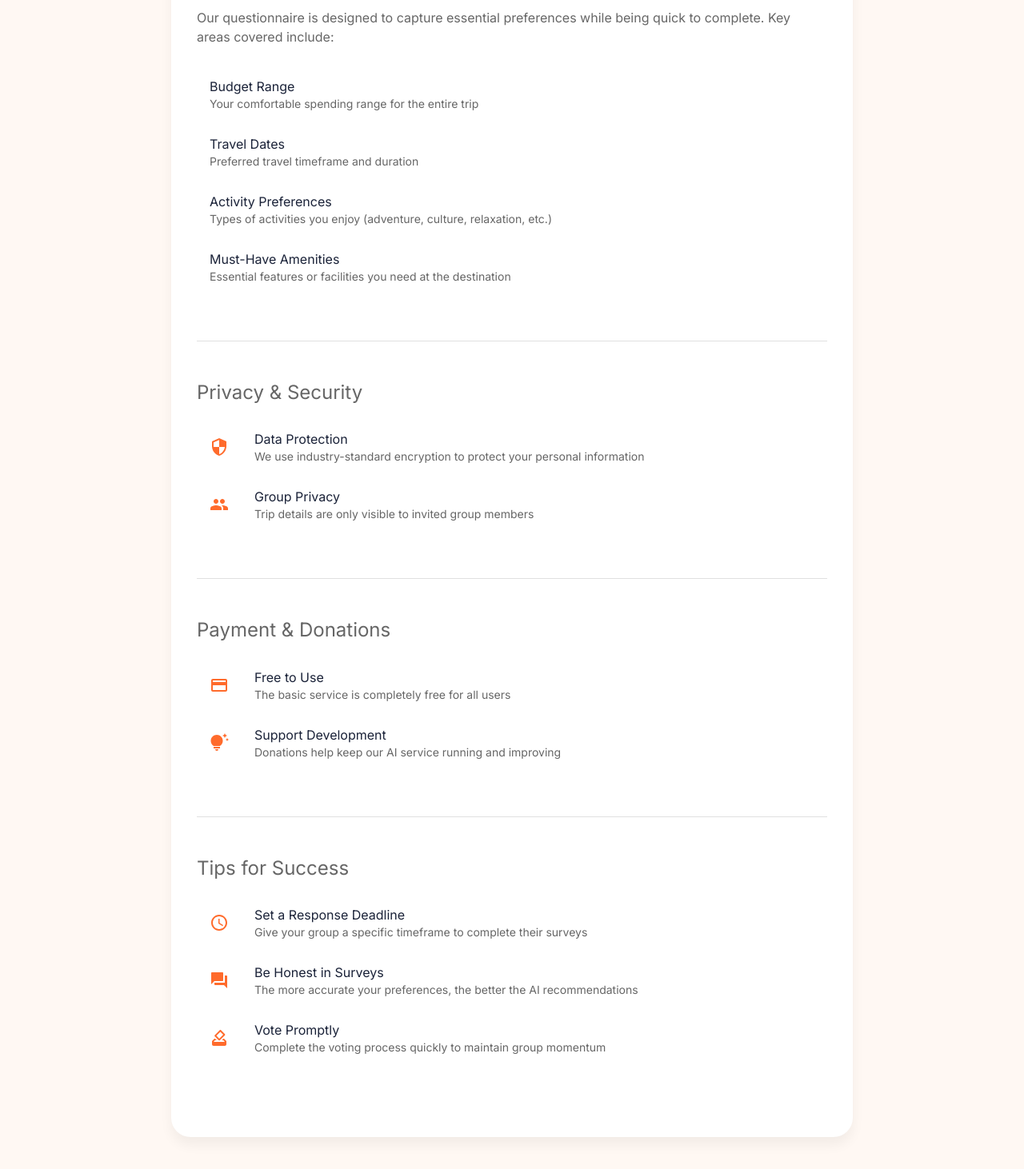
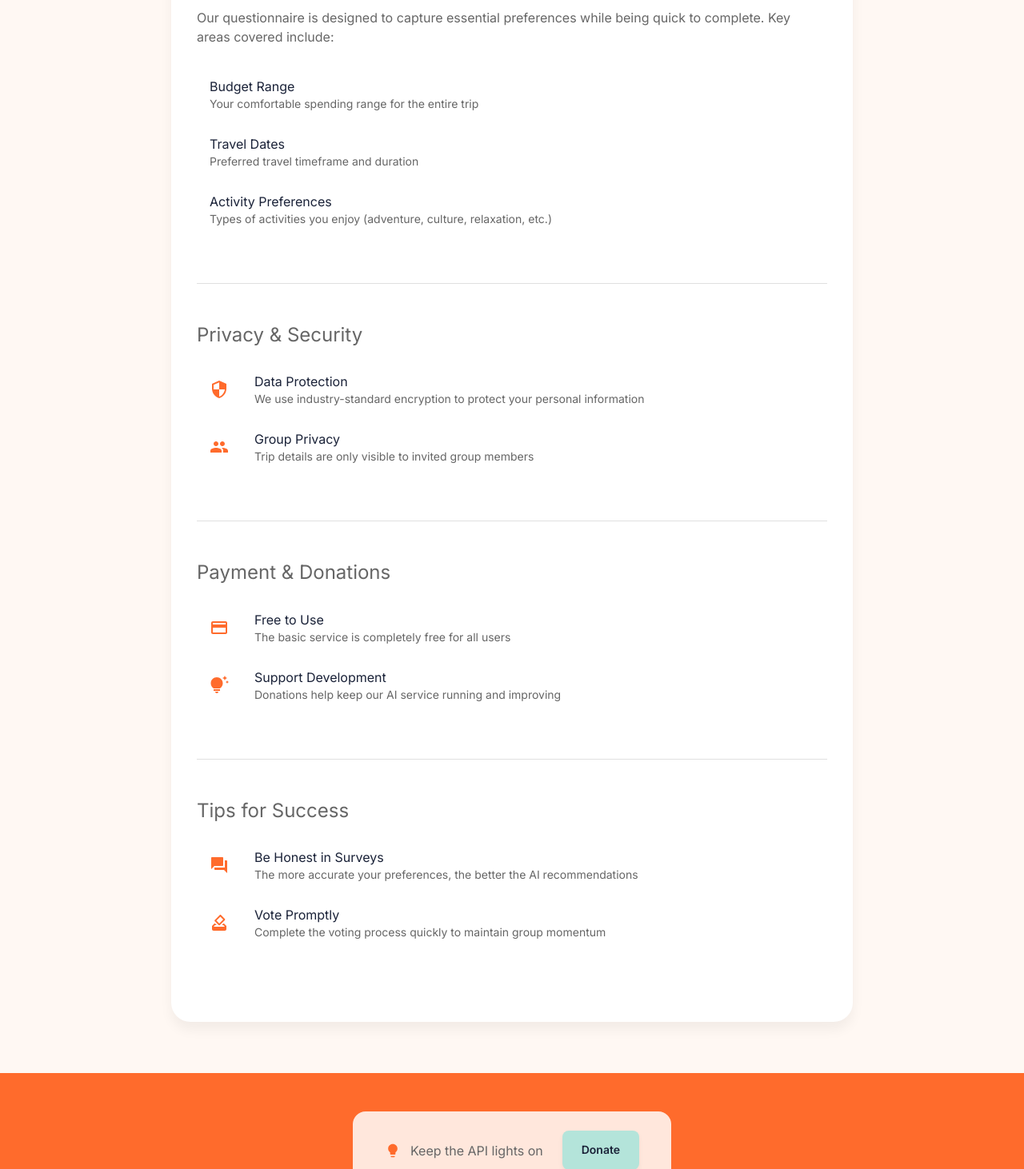
Before and after one commit to Ketema741/packvote-v2, a React (Create React App) app: page /docs in a window 1280 px wide. Shown: the part 752-2214 px from the top of the page at 80% size. Built offline with nearby package versions, Linux system fonts and the light colour scheme; no server answers; what survey-react would draw is missing.

Commit message:
Update docs

```diff
--- a/src/pages/DocsPage.jsx
+++ b/src/pages/DocsPage.jsx
@@ -140,12 +140,6 @@ const DocsPage = () => {
                   secondary="Types of activities you enjoy (adventure, culture, relaxation, etc.)"
                 />
               </ListItem>
-              <ListItem>
-                <ListItemText
-                  primary="Must-Have Amenities"
-                  secondary="Essential features or facilities you need at the destination"
-                />
-              </ListItem>
             </List>
           </Box>
 
@@ -208,13 +202,6 @@ const DocsPage = () => {
             </Typography>
             <List>
               <ListItem>
-                <ListItemIcon><AccessTimeIcon color="primary" /></ListItemIcon>
-                <ListItemText
-                  primary="Set a Response Deadline"
-                  secondary="Give your group a specific timeframe to complete their surveys"
-                />
-              </ListItem>
-              <ListItem>
                 <ListItemIcon><QuestionAnswerIcon color="primary" /></ListItemIcon>
                 <ListItemText
                   primary="Be Honest in Surveys"
```
